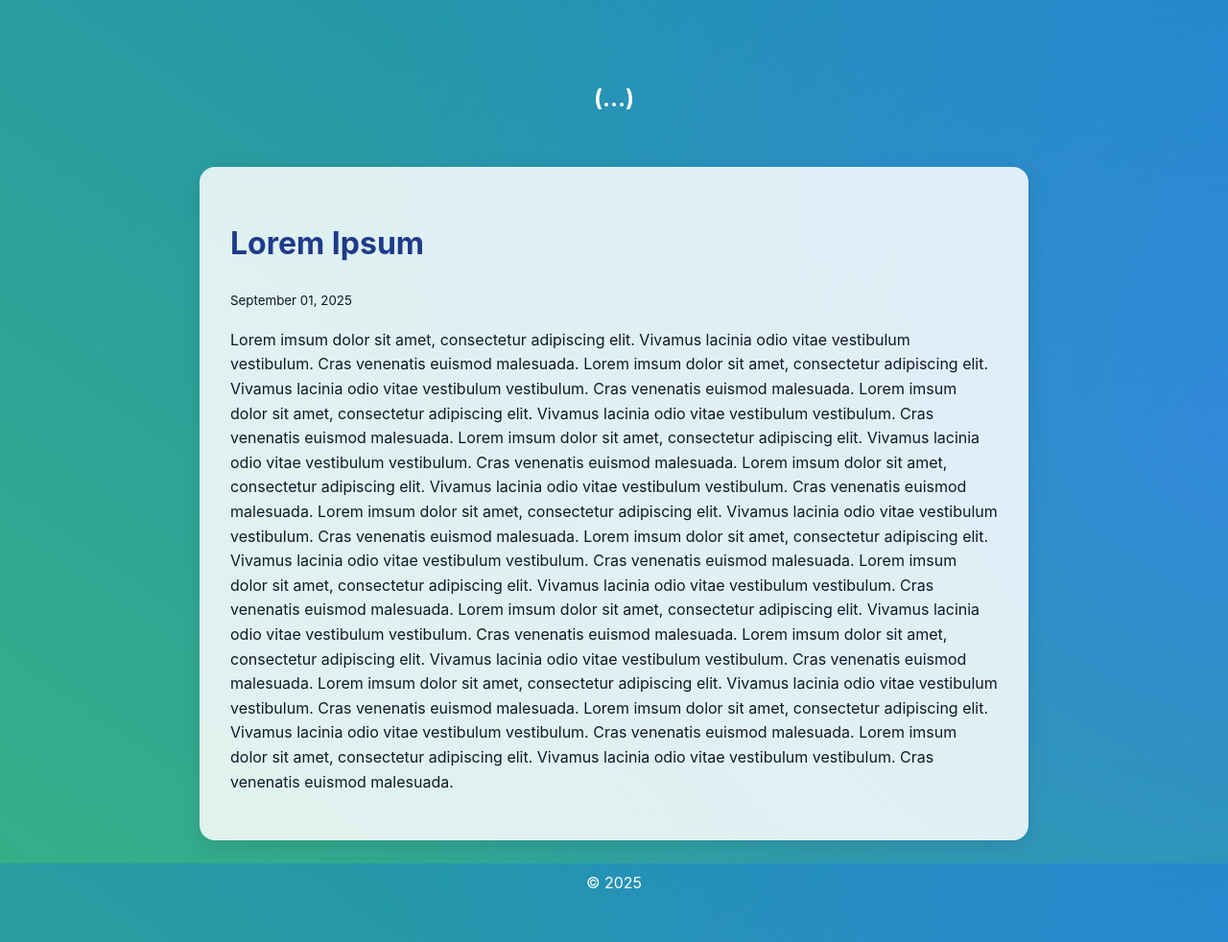
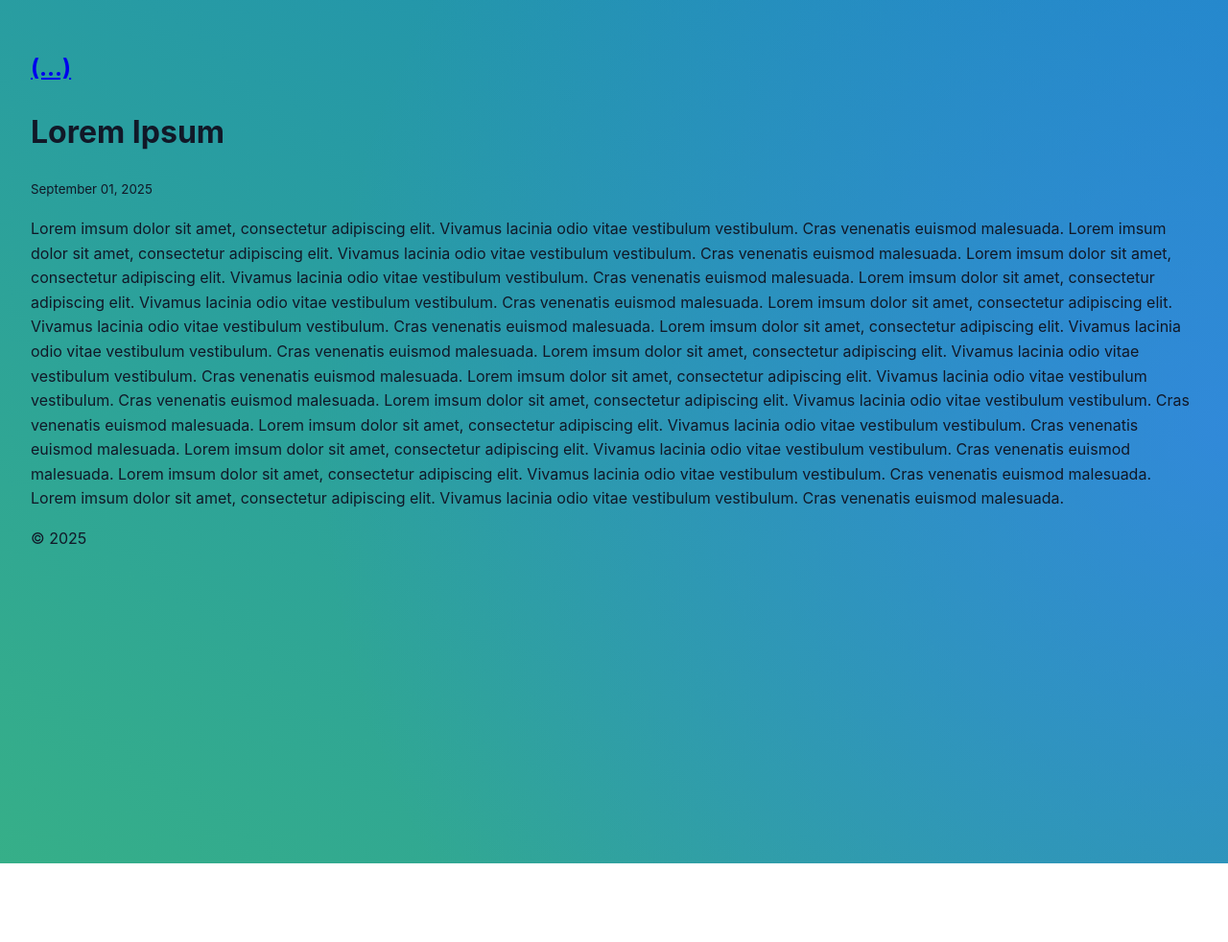
Before and after one commit to Nollde/nollde.github.io, a Jekyll site: the page built from _posts/2025-09-01-lorem_ipsum.md, in a window 1280 px wide. Shown: the whole page at 96% size. Built offline with Jekyll 4.4.1, drawn with Linux system fonts in a browser that asks for light colours; after the commit the page ends 900 px from its top, so only the background shows below that.

Commit message:
[dev] minimal blog style, fix punchline

```diff
--- a/_layouts/post.html
+++ b/_layouts/post.html
@@ -7,21 +7,17 @@
   <link rel="stylesheet" href="{{ '/assets/css/style.css' | relative_url }}">
 </head>
 <body>
-  <header style="text-align:center; padding: 2rem;">
-    <h2><a href="{{ '/' | relative_url }}" style="text-decoration:none; color:white;">
-      {{ site.title }}
-    </a></h2>
+  <header>
+    <h2><a href="{{ '/' | relative_url }}">{{ site.title }}</a></h2>
   </header>
 
   <main>
-    <div class="post">
-      <h1>{{ page.title }}</h1>
-      <p><small>{{ page.date | date: "%B %d, %Y" }}</small></p>
-      {{ content }}
-    </div>
+    <h1>{{ page.title }}</h1>
+    <p><small>{{ page.date | date: "%B %d, %Y" }}</small></p>
+    {{ content }}
   </main>
 
-  <footer style="text-align:center; margin-top: 2rem; color: white;">
+  <footer>
     <p>© {{ site.time | date: "%Y" }} {{ site.author }}</p>
   </footer>
 </body>
--- a/assets/css/style.css
+++ b/assets/css/style.css
@@ -1,16 +1,16 @@
 /* assets/css/style.css */
 body {
   margin: 0;
-  font-family: 'Inter', sans-serif; /* or your chosen font */
+  font-family: 'Inter', sans-serif;
   background-image: radial-gradient(
       circle at right,
       rgba(59, 130, 246, 0.6),
       transparent 70%
     ),
     linear-gradient(to top right, rgb(54, 175, 136), rgba(27, 139, 186, 1));
-  background-attachment: fixed; /* so it doesn’t scroll weird */
+  background-attachment: fixed;
   background-size: cover;
-  color: #111827; /* nice dark gray text */
+  color: #111827;
   line-height: 1.6;
   padding: 2rem;
 }
@@ -18,30 +18,26 @@ body {
 .post {
   max-width: 800px;
   margin: auto;
-  padding: 2rem;
-  background: rgba(255, 255, 255, 0.85);
-  border-radius: 1rem;
-  box-shadow: 0 6px 20px rgba(0, 0, 0, 0.1);
+  padding: 0;
 }
 
 .post h1, .post h2, .post h3 {
-  color: #1e3a8a; /* deep blue for headings */
+  color: #1e3a8a;
 }
 
 .typing-wrapper {
     display: inline-block;
     position: relative;
     width: 10.5ch;
-    /* reserve space = longest word length */
 }
 
 .typing {
-    display: inline-block;
+    display: inline;
     white-space: nowrap;
     overflow: hidden;
-    vertical-align: bottom;
     font-family: 'Fira Code', 'Courier New', monospace;
-    /* coding font */
+    line-height: 1;
+    vertical-align: baseline;
 }
 
 .cursor {
@@ -52,7 +48,6 @@ body {
     margin-left: 2px;
     animation: blink 1s step-start infinite;
     vertical-align: text-bottom;
-    /* instead of bottom */
 }
 
 @keyframes blink {
```
